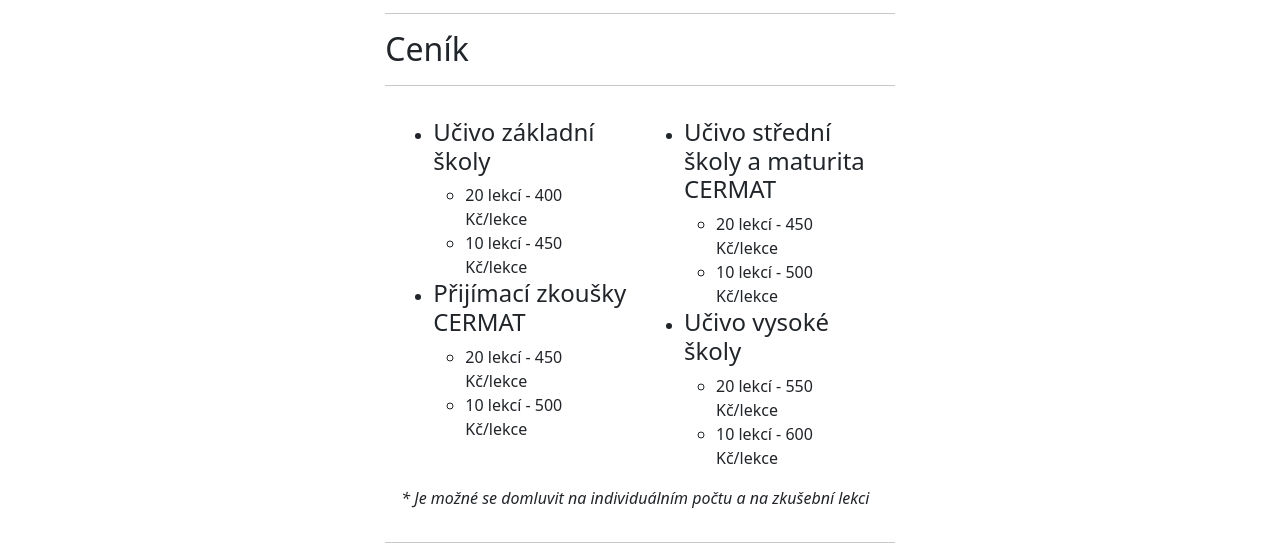
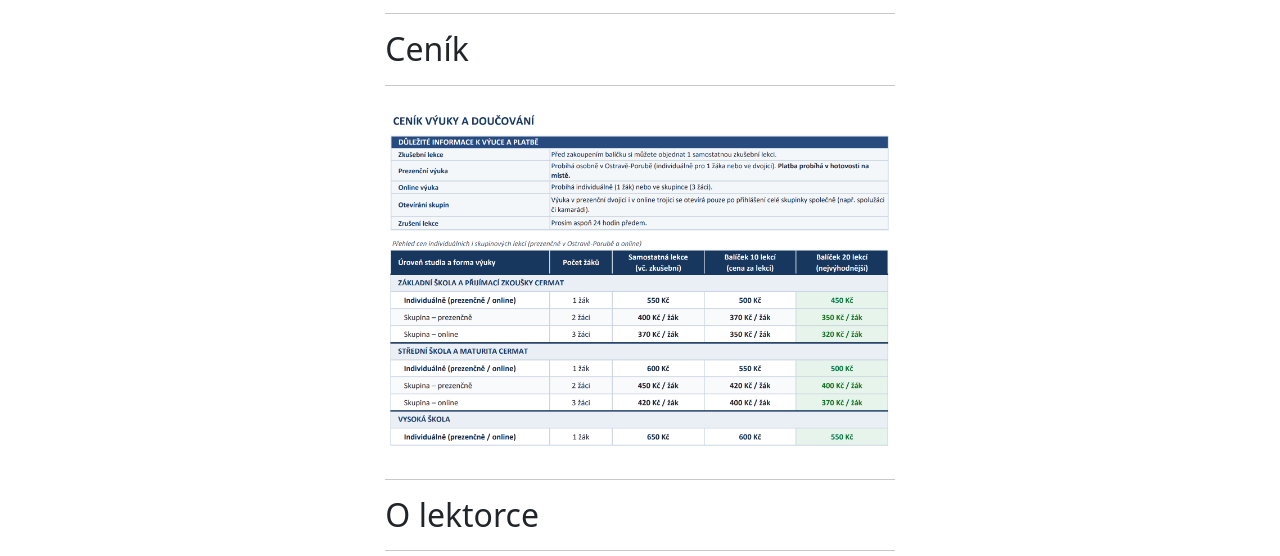
Before and after one commit to poker12/pratelske_doucovani, a plain HTML site: page index.html in a window 1280 px wide. Shown: the part 1749-2305 px from the top of the page. Drawn offline with nearby package versions, Linux system fonts and the light colour scheme.

Commit message:
Hotfix/princing-change-12-2026 (#1)
Changed pricing by hotfix, created new pricing image instead of structured text data. Upgraded bootstrap patch version to 5.3.9., updated datetime in sitemap.xml.

```diff
--- a/index.html
+++ b/index.html
@@ -47,8 +47,8 @@
         </script>
 
         <!-- Bootstrap and styles-->
-        <link href="https://cdn.jsdelivr.net/npm/bootstrap@5.3.2/dist/css/bootstrap.min.css" rel="stylesheet">
-        <script src="https://cdn.jsdelivr.net/npm/bootstrap@5.3.2/dist/js/bootstrap.bundle.min.js"></script>
+        <link href="https://cdn.jsdelivr.net/npm/bootstrap@5.3.9/dist/css/bootstrap.min.css" rel="stylesheet">
+        <script src="https://cdn.jsdelivr.net/npm/bootstrap@5.3.9/dist/js/bootstrap.bundle.min.js"></script>
         <meta name="viewport" content="width=device-width, initial-scale=1">
         <style>
             .main-caption-wrapper {
@@ -189,44 +189,8 @@
             <hr>
             <h2>Ceník</h2>
             <hr>
-            <div id="prices-inner" class="row p-3">
-                <div id="prices-inner-text-1" class="col-sm-6">
-                    <ul>
-                        <li><h4>Učivo základní školy</h4>
-                            <ul>
-                                <li>20 lekcí - 400 Kč/lekce</li>
-                                <li>10 lekcí - 450 Kč/lekce</li>
-                            </ul>
-                        </li>
-                        <li><h4>Přijímací zkoušky CERMAT</h4>
-                            <ul>
-                                <li>20 lekcí - 450 Kč/lekce</li>
-                                <li>10 lekcí - 500 Kč/lekce</li>
-                            </ul>
-                        </li>
-                    </ul>
-                </div>
-                <div id="prices-inner-text-2" class="col-sm-6">
-                    <ul>
-                        <li><h4>Učivo střední školy a maturita CERMAT</h4>
-                            <ul>
-                                <li>20 lekcí - 450 Kč/lekce</li>
-                                <li>10 lekcí - 500 Kč/lekce</li>
-                            </ul>
-                        </li>
-                        <li><h4>Učivo vysoké školy</h4>
-                            <ul>
-                                <li>20 lekcí - 550 Kč/lekce</li>
-                                <li>10 lekcí - 600 Kč/lekce</li>
-                            </ul>
-                        </li>
-                    </ul>
-                </div>
-                <div id="prices-inner-text-3" class="col-sm-12">
-                    <i>
-                        * Je možné se domluvit na individuálním počtu a na zkušební lekci
-                    </i>
-                </div>
+            <div id="prices-inner" class="row p-6">
+                <img src="img/pricing.png" alt="Ceník" class="d-block w-100 h-auto">
             </div>
         </div>
 
--- a/sitemap.xml
+++ b/sitemap.xml
@@ -5,7 +5,7 @@
             http://www.sitemaps.org/schemas/sitemap/0.9/sitemap.xsd">
     <url>
         <loc>https://www.pratelske-doucovani.cz/</loc>
-        <lastmod>2024-03-10T13:42:36+00:00</lastmod>
+        <lastmod>2026-11-27T13:21:36+00:00</lastmod>
         <priority>1.0</priority>
     </url>
 </urlset>
```
Also changed, not shown: img/pricing.png (added).
